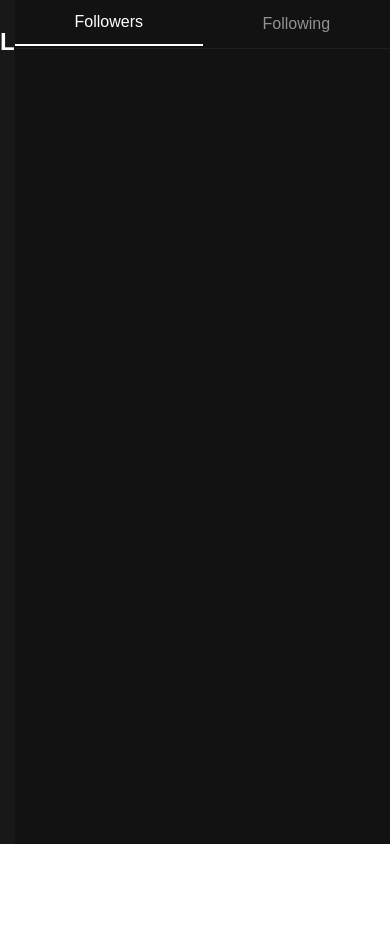
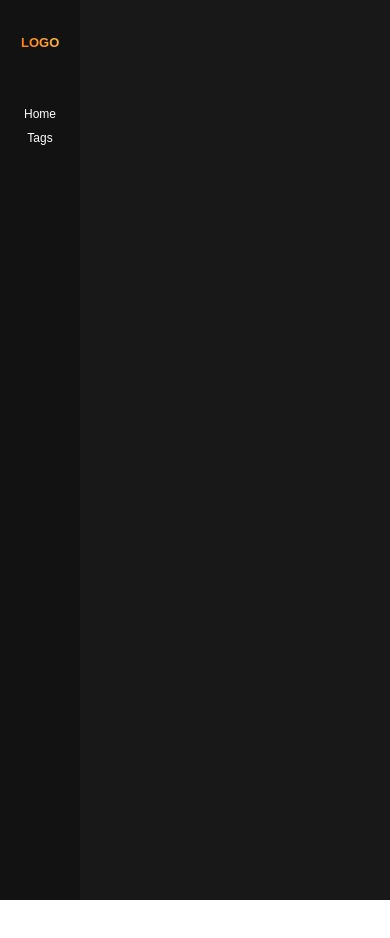
Before and after one commit to t1123425/front-end-exam2, a React (Create React App) app: page / in a window 390 px wide. Shown: the top 938 px of the page. Before the commit the page ends 844 px from the top, so only its background shows below. Built offline with nearby package versions, Linux system fonts and the light colour scheme.

Commit message:
add breakpoint theme & matche function & update navbar & follower layout

```diff
--- a/package.json
+++ b/package.json
@@ -5,11 +5,13 @@
   "dependencies": {
     "@emotion/react": "^11.10.4",
     "@emotion/styled": "^11.10.4",
+    "@mui/icons-material": "^5.10.9",
     "@mui/material": "^5.10.9",
     "@testing-library/jest-dom": "^5.16.5",
     "@testing-library/react": "^13.4.0",
     "@testing-library/user-event": "^13.5.0",
     "@types/jest": "^27.5.2",
+    "@types/material-ui": "^0.21.12",
     "@types/node": "^16.11.65",
     "@types/react": "^18.0.21",
     "@types/react-dom": "^18.0.6",
--- a/src/App.tsx
+++ b/src/App.tsx
@@ -4,25 +4,25 @@ import { Outlet } from 'react-router-dom'
 import Box from '@mui/material/Box';
 import { Grid } from '@mui/material';
 import FollowList from './components/FollowList';
-
+import BPMatches from './helpers/BreakPointMatch'
 function App() {
   return (
     <Box sx={{
       width:1,
       height:1,
-      flexGrow: 1,
       backgroundColor:'primary.dark',
       color:'primary.contrastText'
     }}>
-      <Grid container spacing={3}>
-        <Grid xs={2} item>
-          <NavBar />
-        </Grid>
-        <Grid xs={5} item>
+     <NavBar />
+     <Box component="main">
+        <Outlet />
+     </Box>
+      {/* <Grid sx={{height:1}} justifyContent="center" container>
+        <Grid sx={{maxWidth:BPMatches('lg')?850:725}} item>
           <Outlet />
         </Grid>
-      </Grid>
-      <FollowList />
+      </Grid> */}
+      <FollowList/>
     </Box>
   );
 }
--- a/src/assets/main.scss
+++ b/src/assets/main.scss
@@ -4,10 +4,31 @@ html,body,#root{
   width:100%;
   height:100%;
   padding: 0;
+  min-height: 900px;
 }
 .m-0{
     margin:0;
 }
-.list-style-none{
+.defaultList{
     list-style: none;
+    padding: 0;
+    li{
+      a{
+        color: #fff;
+        text-decoration: none;
+        font-size: 12px;
+      }
+    }
 }
+.logoStyle{
+  padding:35px 21px;
+  font-weight: 700;
+  font-size: 13px;
+  line-height: 15px;
+  background: linear-gradient(270deg, #FFD25F 0.13%, #FF5C01 100%);
+  -webkit-background-clip: text;
+  -webkit-text-fill-color: transparent;
+  background-clip: text;
+  text-fill-color: transparent;
+
+}
--- a/src/components/FollowList/index.tsx
+++ b/src/components/FollowList/index.tsx
@@ -3,7 +3,7 @@ import Tabs from '@mui/material/Tabs';
 import Tab from '@mui/material/Tab';
 import Box from '@mui/material/Box';
 import Container from '@mui/material/Container';
-
+import BPMatches from '../../helpers/BreakPointMatch';
 function a11yProps(index: number) {
     return {
       id: `simple-tab-${index}`,
@@ -19,9 +19,11 @@ const FollowList:React.FC = () => {
     };
     return (
         <Box sx={{
-            width:375,
+            maxWidth:375,
+            width:1,
             height:1,
             backgroundColor:'primary.main',
+            display:BPMatches('lg')?'none':'block',
             position:'fixed',
             top:0,
             right:0
--- a/src/components/NavBar.tsx
+++ /dev/null
@@ -1,20 +0,0 @@
-import React from 'react';
-import {NavLink} from 'react-router-dom';
-
-
-const NavBar: React.FC = () => {
-  return (
-    <nav>
-      <h1 className="m-0">LOGO</h1>
-      <ul className="linkName list-style-none">
-        <li>
-          <NavLink to="/">Home</NavLink>
-        </li>
-        <li>
-          <NavLink to="/tags">Tags</NavLink>
-        </li>
-      </ul>
-    </nav>
-  );
-};
-export default NavBar;
--- /dev/null
+++ b/src/components/NavBar/index.tsx
@@ -0,0 +1,32 @@
+import React from 'react';
+import {NavLink} from 'react-router-dom';
+import Box from '@mui/material/Box';
+
+
+const NavBar: React.FC = () => {
+  return (
+    <Box
+    component="nav"
+    sx={{
+      width:1,
+      height:1,
+      maxWidth:80,
+      textAlign:'center',
+      backgroundColor:'primary.main',
+      // position:'fixed',
+      // top:0,
+      // left:0
+    }}>
+      <h1 className="m-0 logoStyle">LOGO</h1>
+      <ul className="defaultList">
+        <li>
+          <NavLink to="/">Home</NavLink>
+        </li>
+        <li>
+          <NavLink to="/tags">Tags</NavLink>
+        </li>
+      </ul>
+    </Box>
+  );
+};
+export default NavBar;
--- /dev/null
+++ b/src/helpers/BreakPointMatch.ts
@@ -0,0 +1,12 @@
+import useMediaQuery from '@mui/material/useMediaQuery';
+import { useTheme } from '@mui/material/styles';
+import { Breakpoint } from '@mui/material/styles';
+
+const BPMatches = (bp:Breakpoint) => {
+    const themes = useTheme()
+    const matches = useMediaQuery(themes.breakpoints.down(bp));
+
+    return matches
+}
+
+export default BPMatches
--- a/src/theme.ts
+++ b/src/theme.ts
@@ -4,6 +4,15 @@ import UbuntuRegularTtf from './assets/fonts/Ubuntu-Regular.ttf';
 const theme = createTheme({
     typography:{
       fontFamily:'UbuntuRegular,Arial'
+    },
+    breakpoints:{
+      values:{
+        xs:0,
+        sm:600,
+        md:900,
+        lg:1440,
+        xl:1536
+      }
     },
     components:{
         MuiCssBaseline: {
@@ -33,6 +42,7 @@ const theme = createTheme({
         MuiGrid:{
           styleOverrides:{
             root:{
+              width:'100%',
               marginTop:0
             }
           }
--- a/tsconfig.json
+++ b/tsconfig.json
@@ -21,10 +21,13 @@
     "moduleResolution": "node",
     "resolveJsonModule": true,
     "isolatedModules": true,
+    "noImplicitAny": true,
+    "noImplicitThis": true,
+    "strictNullChecks": true,
     "noEmit": true,
     "jsx": "react-jsx"
   },
   "include": [
-    "src"
+    "src/**/*"
   ]
 }
```
Also changed, not shown: src/components/NavBar/LinksList.tsx (added, +17 -0 lines), 1 other file (tests, documents, lock files or other folders).
